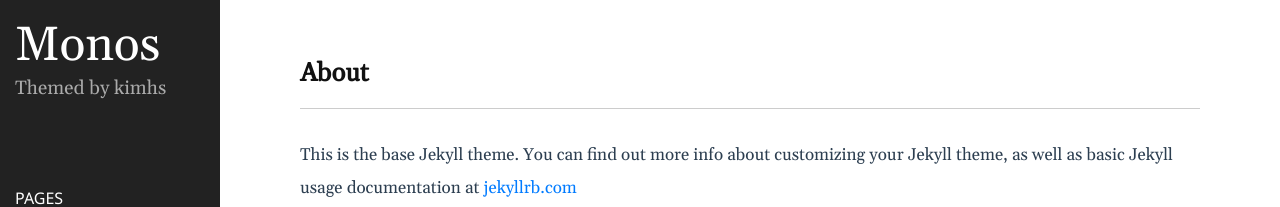
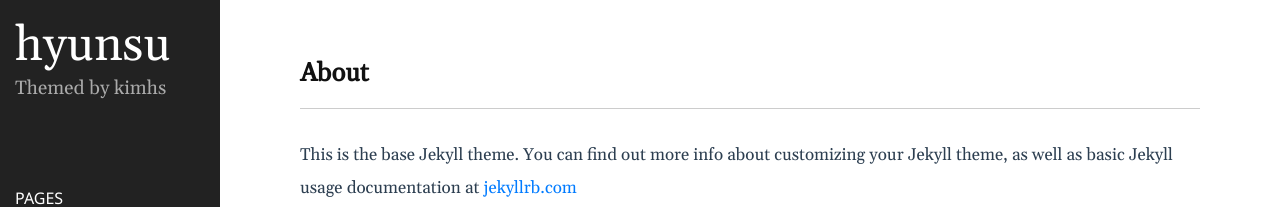
Before and after one commit to hyunsu57/hyunsu.github.io, a Jekyll site: the page built from about.markdown, in a window 1280 px wide. Shown: the top 207 px of the page. Built offline with Jekyll 4.4.1, drawn with Linux system fonts in a browser that asks for light colours.

Commit message:
Update _config.yml

```diff
--- a/_config.yml
+++ b/_config.yml
@@ -18,13 +18,13 @@
 # You can create any custom variable you would like, and they will be accessible
 # in the templates via {{ site.myvariable }}.
 
-title: Monos
+title: hyunsu
 email:
 description: >-
   Themed by kimhs
 baseurl: ""
 url: "https://hyunsu.github.io/"
-github_username: ejjoo
+github_username: hyunsu
 highlighter: rouge
 svg:
   optimize: true
```
